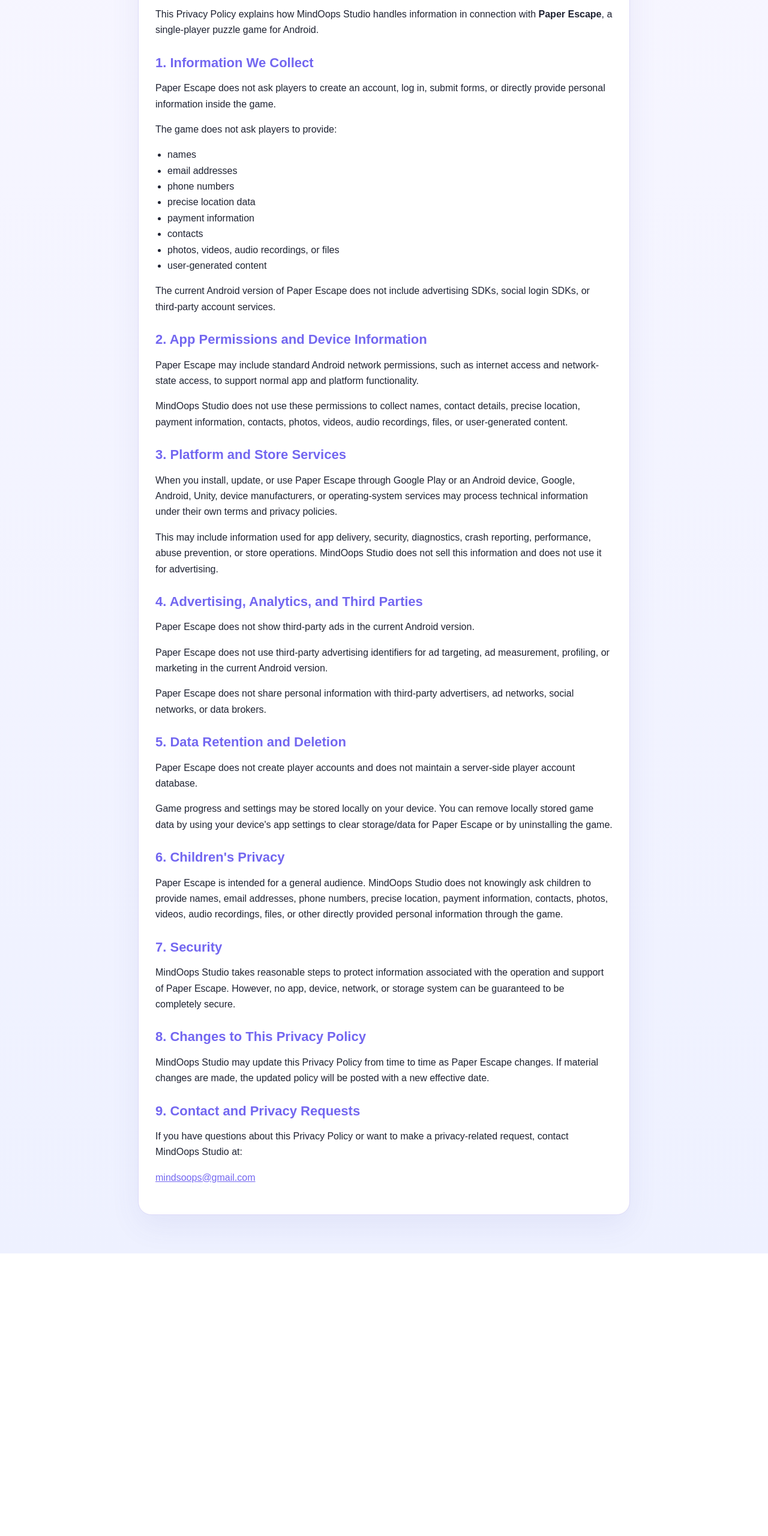
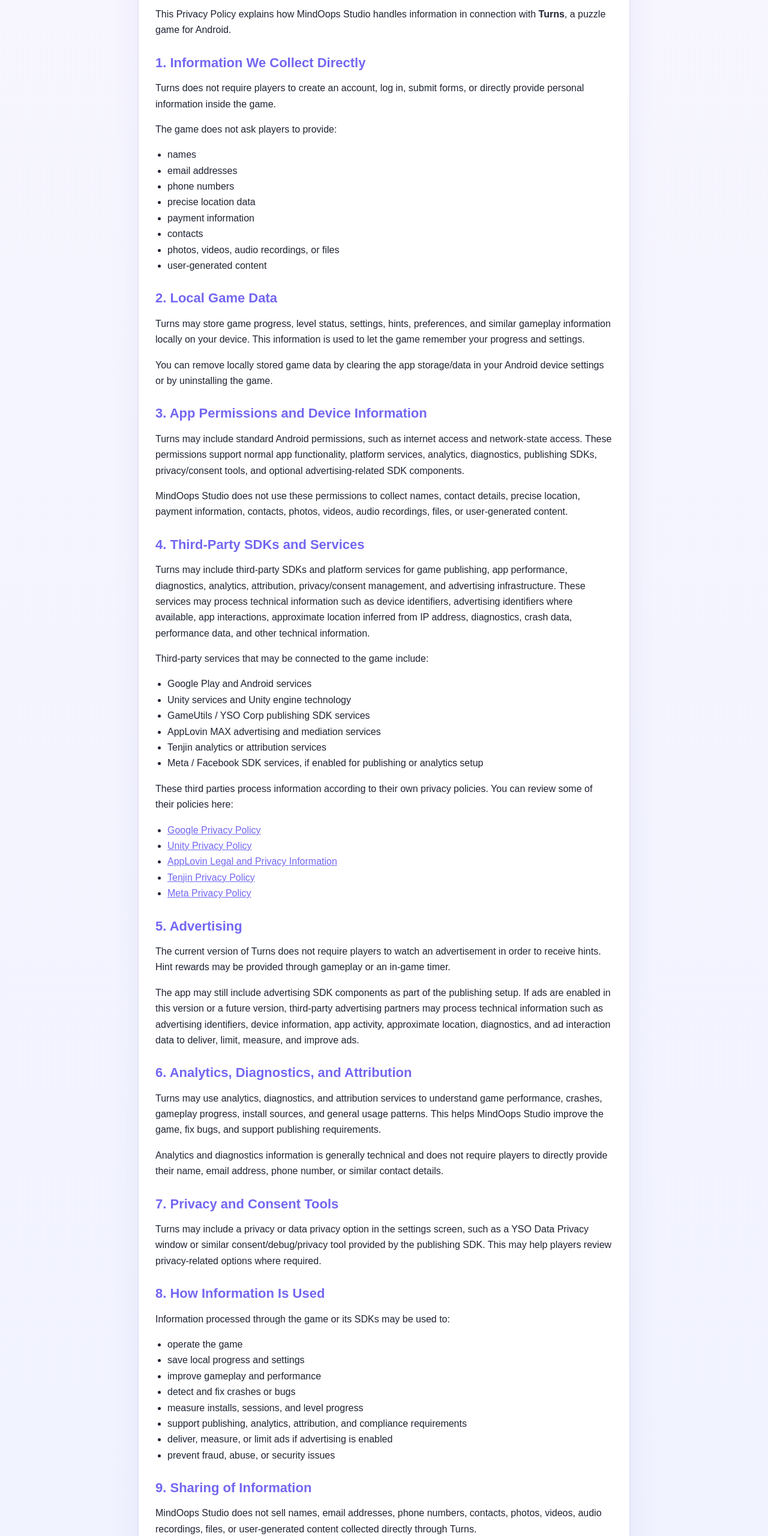
Before and after one commit to Mindoops/mindoops-privacy-policy, a plain HTML site: page index.html in a window 1280 px wide. Shown: the part 220-2780 px from the top of the page at 60% size. Before the commit the page ends 2309 px from the top, so only its background shows below. Drawn offline with Linux system fonts and the light colour scheme.

Commit message:
Update index.html

```diff
--- a/index.html
+++ b/index.html
@@ -3,7 +3,7 @@
 <head>
   <meta charset="utf-8">
   <meta name="viewport" content="width=device-width, initial-scale=1">
-  <title>Privacy Policy - Paper Escape</title>
+  <title>Privacy Policy - Turns</title>
   <style>
     :root {
       color-scheme: light;
@@ -39,8 +39,7 @@
       box-shadow: 0 18px 50px rgba(81, 73, 182, 0.08);
     }
 
-    h1,
-    h2 {
+    h1, h2 {
       margin: 0 0 14px;
       line-height: 1.2;
     }
@@ -53,8 +52,7 @@
       color: var(--accent);
     }
 
-    p,
-    li {
+    p, li {
       font-size: 16px;
     }
 
@@ -92,24 +90,25 @@
 <body>
   <div class="wrap">
     <div class="card">
-      <h1>Privacy Policy for Paper Escape</h1>
+      <h1>Privacy Policy for Turns</h1>
 
       <p class="meta">
         <strong>Developer:</strong> MindOops Studio<br>
-        <strong>Package name:</strong> com.mindoops.paperescape<br>
-        <strong>Effective date:</strong> August 20, 2026
+        <strong>Package name:</strong> com.mindoops.turns<br>
+        <strong>Effective date:</strong> September 29, 2026
       </p>
 
       <p>
         This Privacy Policy explains how MindOops Studio handles information in connection with
-        <strong>Paper Escape</strong>, a single-player puzzle game for Android.
+        <strong>Turns</strong>, a puzzle game for Android.
       </p>
 
-      <h2>1. Information We Collect</h2>
+      <h2>1. Information We Collect Directly</h2>
       <p>
-        Paper Escape does not ask players to create an account, log in, submit forms, or directly
+        Turns does not require players to create an account, log in, submit forms, or directly
         provide personal information inside the game.
       </p>
+
       <p>The game does not ask players to provide:</p>
       <ul>
         <li>names</li>
@@ -121,15 +120,23 @@
         <li>photos, videos, audio recordings, or files</li>
         <li>user-generated content</li>
       </ul>
+
+      <h2>2. Local Game Data</h2>
       <p>
-        The current Android version of Paper Escape does not include advertising SDKs, social login SDKs,
-        or third-party account services.
+        Turns may store game progress, level status, settings, hints, preferences, and similar gameplay
+        information locally on your device. This information is used to let the game remember your
+        progress and settings.
+      </p>
+      <p>
+        You can remove locally stored game data by clearing the app storage/data in your Android device
+        settings or by uninstalling the game.
       </p>
 
-      <h2>2. App Permissions and Device Information</h2>
+      <h2>3. App Permissions and Device Information</h2>
       <p>
-        Paper Escape may include standard Android network permissions, such as internet access and
-        network-state access, to support normal app and platform functionality.
+        Turns may include standard Android permissions, such as internet access and network-state access.
+        These permissions support normal app functionality, platform services, analytics, diagnostics,
+        publishing SDKs, privacy/consent tools, and optional advertising-related SDK components.
       </p>
       <p>
         MindOops Studio does not use these permissions to collect names, contact details, precise
@@ -137,64 +144,149 @@
         user-generated content.
       </p>
 
-      <h2>3. Platform and Store Services</h2>
+      <h2>4. Third-Party SDKs and Services</h2>
       <p>
-        When you install, update, or use Paper Escape through Google Play or an Android device, Google,
-        Android, Unity, device manufacturers, or operating-system services may process technical
-        information under their own terms and privacy policies.
+        Turns may include third-party SDKs and platform services for game publishing, app performance,
+        diagnostics, analytics, attribution, privacy/consent management, and advertising infrastructure.
+        These services may process technical information such as device identifiers, advertising
+        identifiers where available, app interactions, approximate location inferred from IP address,
+        diagnostics, crash data, performance data, and other technical information.
+      </p>
+
+      <p>Third-party services that may be connected to the game include:</p>
+      <ul>
+        <li>Google Play and Android services</li>
+        <li>Unity services and Unity engine technology</li>
+        <li>GameUtils / YSO Corp publishing SDK services</li>
+        <li>AppLovin MAX advertising and mediation services</li>
+        <li>Tenjin analytics or attribution services</li>
+        <li>Meta / Facebook SDK services, if enabled for publishing or analytics setup</li>
+      </ul>
+
+      <p>
+        These third parties process information according to their own privacy policies. You can review
+        some of their policies here:
+      </p>
+      <ul>
+        <li><a href="https://policies.google.com/privacy" target="_blank" rel="noopener">Google Privacy Policy</a></li>
+        <li><a href="https://unity.com/legal/privacy-policy" target="_blank" rel="noopener">Unity Privacy Policy</a></li>
+        <li><a href="https://legal.applovin.com/" target="_blank" rel="noopener">AppLovin Legal and Privacy Information</a></li>
+        <li><a href="https://tenjin.com/privacy/" target="_blank" rel="noopener">Tenjin Privacy Policy</a></li>
+        <li><a href="https://www.facebook.com/privacy/policy/" target="_blank" rel="noopener">Meta Privacy Policy</a></li>
+      </ul>
+
+      <h2>5. Advertising</h2>
+      <p>
+        The current version of Turns does not require players to watch an advertisement in order to
+        receive hints. Hint rewards may be provided through gameplay or an in-game timer.
       </p>
       <p>
-        This may include information used for app delivery, security, diagnostics, crash reporting,
-        performance, abuse prevention, or store operations. MindOops Studio does not sell this
-        information and does not use it for advertising.
+        The app may still include advertising SDK components as part of the publishing setup. If ads are
+        enabled in this version or a future version, third-party advertising partners may process
+        technical information such as advertising identifiers, device information, app activity,
+        approximate location, diagnostics, and ad interaction data to deliver, limit, measure, and
+        improve ads.
       </p>
 
-      <h2>4. Advertising, Analytics, and Third Parties</h2>
+      <h2>6. Analytics, Diagnostics, and Attribution</h2>
       <p>
-        Paper Escape does not show third-party ads in the current Android version.
+        Turns may use analytics, diagnostics, and attribution services to understand game performance,
+        crashes, gameplay progress, install sources, and general usage patterns. This helps MindOops
+        Studio improve the game, fix bugs, and support publishing requirements.
       </p>
       <p>
-        Paper Escape does not use third-party advertising identifiers for ad targeting, ad measurement,
-        profiling, or marketing in the current Android version.
+        Analytics and diagnostics information is generally technical and does not require players to
+        directly provide their name, email address, phone number, or similar contact details.
+      </p>
+
+      <h2>7. Privacy and Consent Tools</h2>
+      <p>
+        Turns may include a privacy or data privacy option in the settings screen, such as a YSO Data
+        Privacy window or similar consent/debug/privacy tool provided by the publishing SDK. This may
+        help players review privacy-related options where required.
+      </p>
+
+      <h2>8. How Information Is Used</h2>
+      <p>Information processed through the game or its SDKs may be used to:</p>
+      <ul>
+        <li>operate the game</li>
+        <li>save local progress and settings</li>
+        <li>improve gameplay and performance</li>
+        <li>detect and fix crashes or bugs</li>
+        <li>measure installs, sessions, and level progress</li>
+        <li>support publishing, analytics, attribution, and compliance requirements</li>
+        <li>deliver, measure, or limit ads if advertising is enabled</li>
+        <li>prevent fraud, abuse, or security issues</li>
+      </ul>
+
+      <h2>9. Sharing of Information</h2>
+      <p>
+        MindOops Studio does not sell names, email addresses, phone numbers, contacts, photos, videos,
+        audio recordings, files, or user-generated content collected directly through Turns.
       </p>
       <p>
-        Paper Escape does not share personal information with third-party advertisers, ad networks,
-        social networks, or data brokers.
+        Technical information may be processed by third-party SDK providers and platform services listed
+        above for the purposes described in this Privacy Policy and in their own privacy policies.
       </p>
 
-      <h2>5. Data Retention and Deletion</h2>
+      <h2>10. Data Retention and Deletion</h2>
       <p>
-        Paper Escape does not create player accounts and does not maintain a server-side player account
-        database.
+        Turns does not create player accounts and does not maintain a server-side player account database
+        controlled directly by MindOops Studio.
       </p>
       <p>
-        Game progress and settings may be stored locally on your device. You can remove locally stored
-        game data by using your device's app settings to clear storage/data for Paper Escape or by
-        uninstalling the game.
+        Local game data can be deleted by clearing the app storage/data in your Android device settings
+        or by uninstalling the game.
+      </p>
+      <p>
+        If third-party SDKs process technical information, their retention and deletion practices are
+        governed by their own policies. You may contact MindOops Studio for privacy-related requests, and
+        we will help where reasonably possible.
       </p>
 
-      <h2>6. Children's Privacy</h2>
+      <h2>11. Children's Privacy</h2>
       <p>
-        Paper Escape is intended for a general audience. MindOops Studio does not knowingly ask children
-        to provide names, email addresses, phone numbers, precise location, payment information, contacts,
+        Turns is intended for a general audience. MindOops Studio does not knowingly ask children to
+        provide names, email addresses, phone numbers, precise location, payment information, contacts,
         photos, videos, audio recordings, files, or other directly provided personal information through
         the game.
       </p>
+      <p>
+        If you believe a child has provided personal information to MindOops Studio through the game,
+        please contact us so we can review and address the request.
+      </p>
 
-      <h2>7. Security</h2>
+      <h2>12. International Processing</h2>
+      <p>
+        Third-party SDK providers and platform services may process technical information on servers
+        located in different countries. By using Turns, you understand that information may be processed
+        outside your country of residence according to applicable laws and the privacy policies of those
+        providers.
+      </p>
+
+      <h2>13. Your Choices</h2>
+      <p>
+        Depending on your device, region, and Android settings, you may be able to limit ad tracking,
+        reset your advertising ID, manage app permissions, clear app data, or uninstall the game.
+      </p>
+      <p>
+        You may also use privacy or consent options shown inside the game settings, if available.
+      </p>
+
+      <h2>14. Security</h2>
       <p>
         MindOops Studio takes reasonable steps to protect information associated with the operation and
-        support of Paper Escape. However, no app, device, network, or storage system can be guaranteed
-        to be completely secure.
+        support of Turns. However, no app, device, network, SDK, or storage system can be guaranteed to
+        be completely secure.
       </p>
 
-      <h2>8. Changes to This Privacy Policy</h2>
+      <h2>15. Changes to This Privacy Policy</h2>
       <p>
-        MindOops Studio may update this Privacy Policy from time to time as Paper Escape changes. If
-        material changes are made, the updated policy will be posted with a new effective date.
+        MindOops Studio may update this Privacy Policy from time to time as Turns changes. If material
+        changes are made, the updated policy will be posted with a new effective date.
       </p>
 
-      <h2>9. Contact and Privacy Requests</h2>
+      <h2>16. Contact and Privacy Requests</h2>
       <p>
         If you have questions about this Privacy Policy or want to make a privacy-related request,
         contact MindOops Studio at:
```
